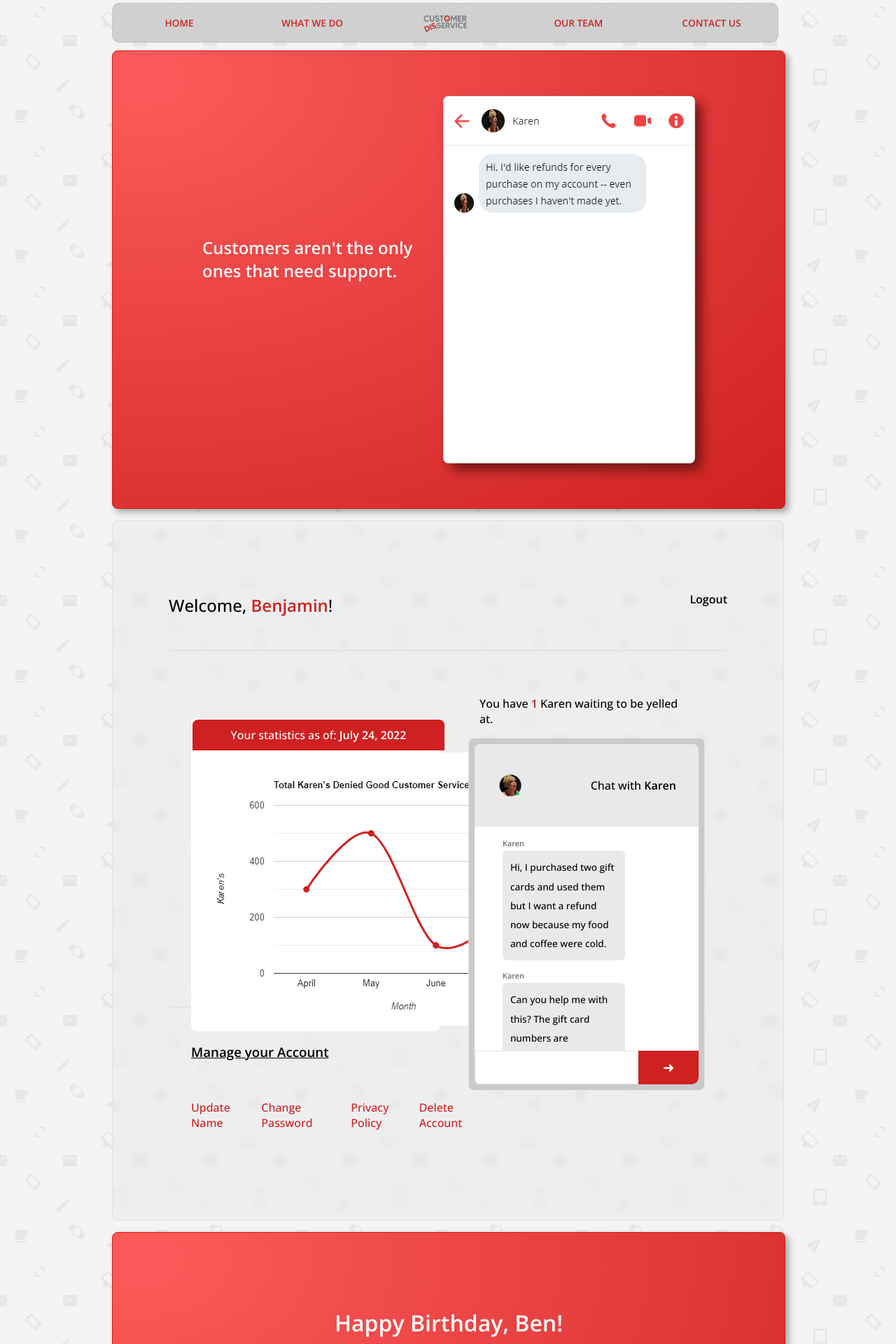
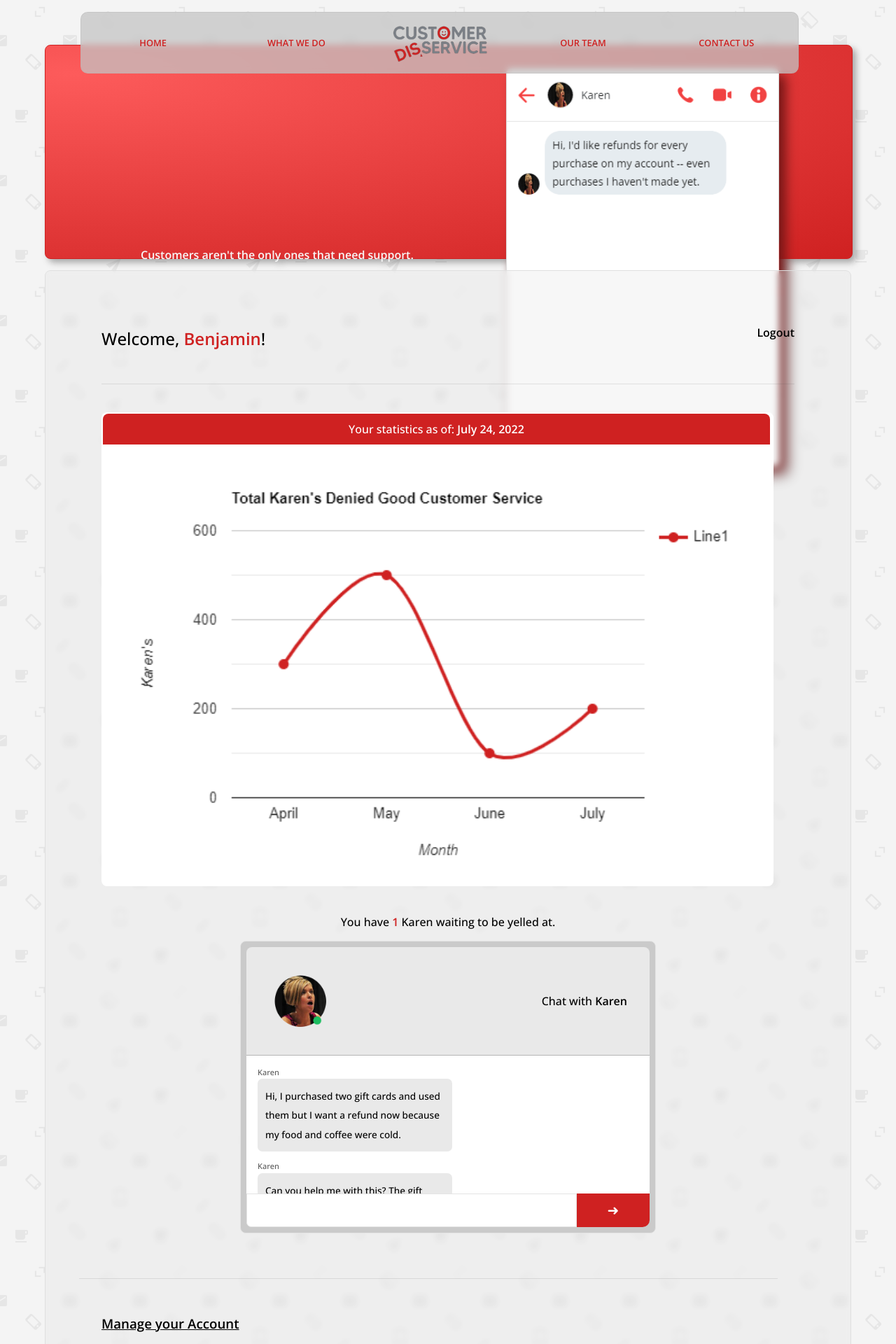
Before and after one commit to emfoxily/cds, a Vue app: page / in a window 1280 px wide. Shown: the top 1920 px of the page at 70% size. Built offline with nearby package versions, Linux system fonts and the light colour scheme; what vue3-mq would draw is missing.

Commit message:
responsive for ipad 12.9

```diff
--- a/src/components/ChatBox.vue
+++ b/src/components/ChatBox.vue
@@ -86,6 +86,7 @@ export default {
             "I guess I should let you know that the gift cards are real and for you...",
             "The first one is $25 for Starbucks and the second is $50 for DoorDash!",
             "Happy Birthday, Ben!! I hope you enjoy the gift cards. :)",
+            "Oh, and scroll down for another surprise!"
         ]
     }),
     methods: {
@@ -184,11 +185,22 @@ export default {
                             text: this.surprise[2],
                             author: 'Karen'
                             })
+                            clearInterval(this.scrollUpdate)
+                        }, 10000)
+
+                        this.surprise.splice(index, 0)
+
+                        setTimeout(() => {
+                            // setInterval(this.scrollUpdate, 100)
+                            this.messages.push({
+                            text: this.surprise[3],
+                            author: 'Karen'
+                            })
                             this.surprise = []
                             clearInterval(this.scrollUpdate)
                         }, 10000)
+
                     }, 1500)
-
                 } else {
                     //
                 }
@@ -212,6 +224,7 @@ export default {
     background-color: rgb(233, 233, 233);
     padding: 2em;
     border-radius: .5em .5em 0 0;
+    border-bottom: .1em solid rgba(90, 90, 90, 0.363);
 }
 
 .chat-name img {
@@ -391,5 +404,49 @@ button:hover {
 
     }
 
+    @media only screen and (min-width: 1024px) {
+
+        .chat-box-list-container {
+            overflow-x: hidden!important;
+        }
+
+        .chat-box {
+            width: 45vw!important;
+            height: 50vh;
+        }
+
+        .chat-name img {
+            width: 7vw;
+        }
+
+        .chat-box-list-container {
+            height: 100%;
+        }
+
+        .Karen, .Ben {
+            p {
+                width: 20vw!important;
+            }
+
+        }
+
+        .Karen {
+            margin-left: -1.5em!important;
+        }
+
+        .Ben {
+
+            margin-right: -1.85em!important;
+
+            .sender {
+                margin-left: 15em!important;
+            }
+        }
+
+        input {
+            width: 100%;
+        }
+    }
+
 
 </style>
--- a/src/components/HappyBirthday.vue
+++ b/src/components/HappyBirthday.vue
@@ -70,4 +70,14 @@ export default {
   }
 }
 
+@media only screen and (min-width: 1024px) {
+  .container {
+    height: 50vh;
+  }
+
+  .birthday h2 {
+    margin-top: -1vh;
+  }
+}
+
 </style>
--- a/src/components/HomePage.vue
+++ b/src/components/HomePage.vue
@@ -288,4 +288,51 @@ export default {
     }
   }
 
+  @media only screen and (min-width: 1024px) {
+    .container {
+      margin-top: 12vh!important;
+      width: 90vw!important;
+    }
+
+    .header {
+      /* flex-direction: column; */
+      text-align: center;
+      margin-top: -3vh;
+    }
+
+    table {
+      width: 75vw;
+      /* margin-left: -1.5vw; */
+      margin-top: -1vh;
+    }
+
+    table img {
+      width: 100%!important;
+    }
+
+    thead {
+      width: 98%!important;
+    }
+
+    .account-wrapper {
+      width: 100%!important;
+      padding: 0;
+      flex-direction: column;
+      margin: 0 auto;
+    }
+
+    .account-management {
+      width: 73vw!important;
+      margin: 5vh -2.5vw 0!important;
+    }
+
+    .karen-container {
+      margin: 3vh auto;
+    }
+
+    .karen-container .message {
+      text-align: center;
+    }
+  }
+
 </style>
--- a/src/components/MainHeader.vue
+++ b/src/components/MainHeader.vue
@@ -88,4 +88,32 @@ export default {
         }
     }
 
+     @media only screen and (min-width: 1024px) {
+        header {
+            width: 90vw;
+            margin: -4vh 0 9vh auto;
+            height: 38vh!important;
+        }
+
+        header h2 {
+            font-size: 1em;
+            margin: 25% auto;
+            width: 40%;
+        }
+
+        .container {
+            width: 80vw;
+            padding: 2em 5em;
+            display: flex;
+            /* flex-direction: column-reverse; */
+        }
+
+        .container img {
+            width: 30.5vw;
+            height: 100%;
+            margin: 0 auto;
+            margin-bottom: 5vh;
+        }
+    }
+
 </style>
--- a/src/components/NavBar.vue
+++ b/src/components/NavBar.vue
@@ -104,4 +104,22 @@ nav span {
 
 }
 
+@media only screen and (min-width: 1024px) {
+
+    nav {
+        position:absolute;
+        /* margin: 0 auto!important; */
+        font-size: .8em;
+        width: 80vw;
+        /* top: 0%!important; */
+        /* left: 4.3%!important; */
+        margin: 1% -3.5%!important;
+    }
+
+    nav img {
+        width: 70%;
+    }
+
+}
+
 </style>
```
